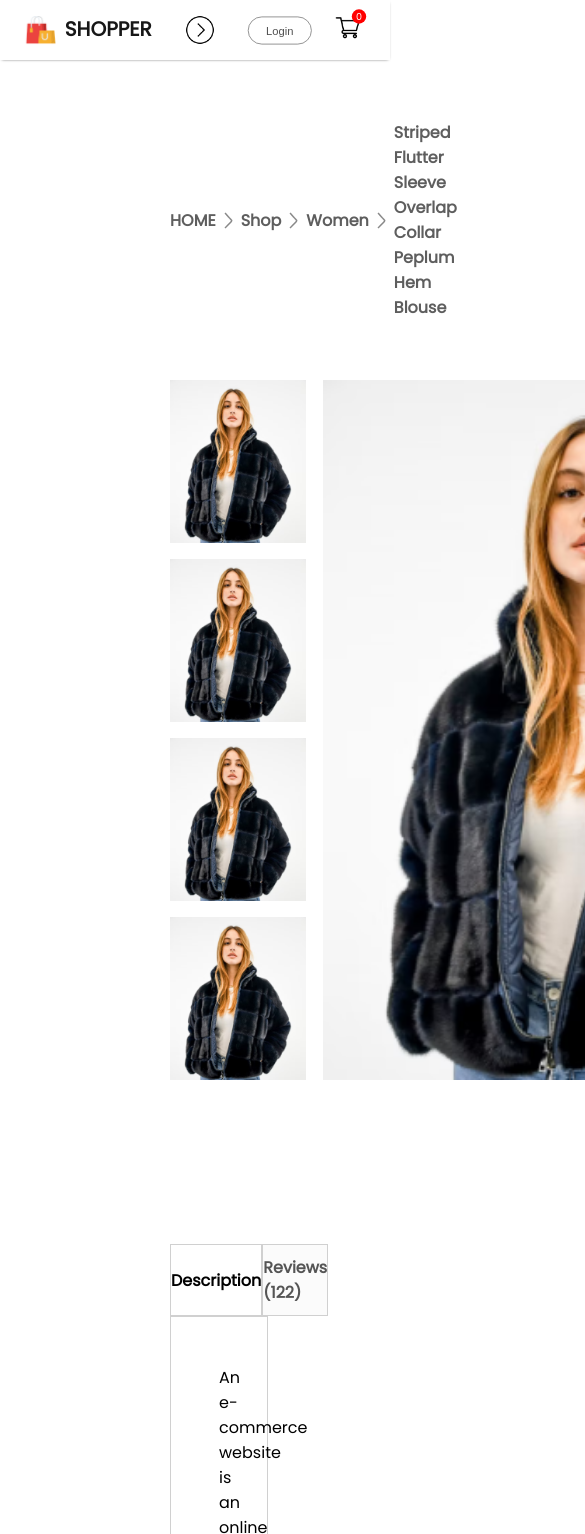
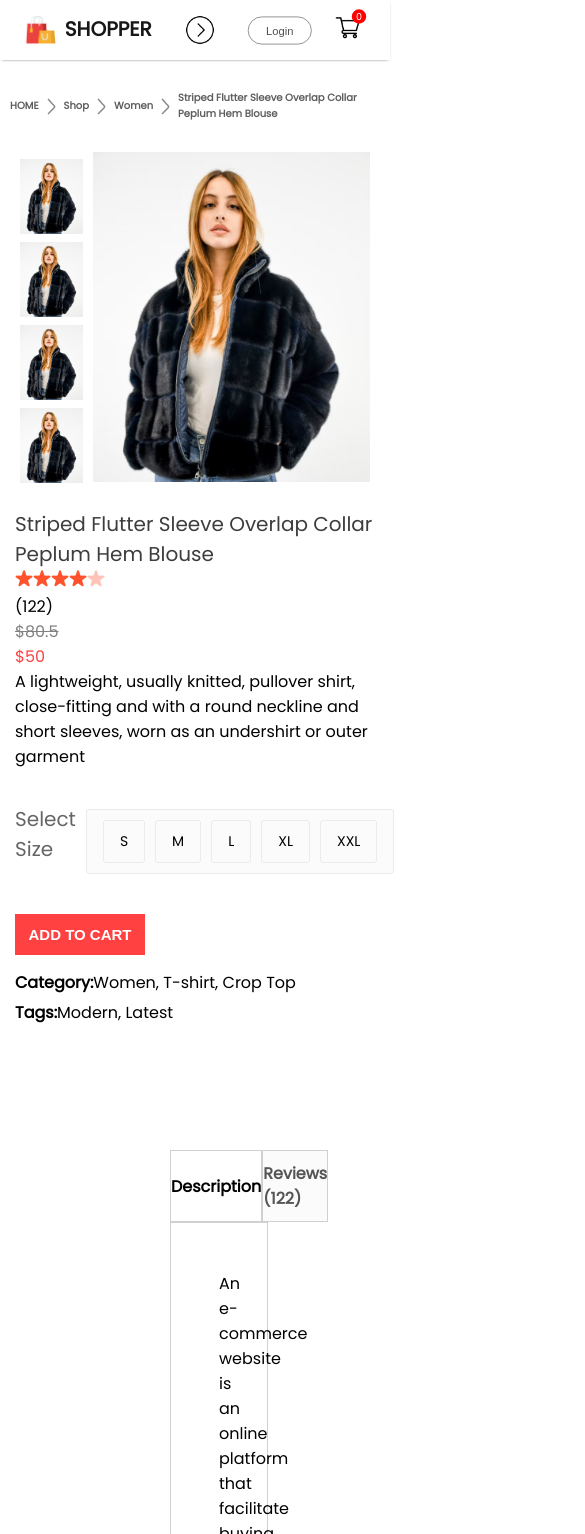
Before and after one commit to EngrMunir/e-commerce, a React (Vite) app: page /product/1 in a window 390 px wide. Shown: the top 1534 px of the page, 585 px wide, since content can reach past the window. Built offline with nearby package versions, Linux system fonts and the light colour scheme.

Commit message:
display product page fully responsive

```diff
--- a/src/Components/Breadcrums/Breadcrum.css
+++ b/src/Components/Breadcrums/Breadcrum.css
@@ -7,3 +7,28 @@
     margin: 60px 170px;
     text-transform: capitalize;
 }
+
+@media(max-width:1280px){
+    .breadcrum{
+        margin: 30px 50px;
+        font-size: 14px;
+    }
+
+}
+@media(max-width:1024px){
+    .breadcrum{
+        margin: 30px 30px;
+        font-size: 13px;
+    }
+}
+@media(max-width:800px){
+    .breadcrum{
+        margin: 30px 10px;
+        font-size: 12px;
+    }
+}
+@media(max-width:500px){
+    .breadcrum{
+        font-size: 10px;
+    }
+}
--- a/src/Components/ProductDisplay/ProductDisplay.css
+++ b/src/Components/ProductDisplay/ProductDisplay.css
@@ -92,3 +92,188 @@
 .productdisplay-right-category span{
     font-weight: 600;
 }
+@media(max-width:1280px){
+    .productdisplay{
+        margin: 0px 60px;
+    }
+    .productdisplay-left{
+        gap: 10px;
+    }
+    .productdisplay-img-list{
+        gap: 10px;
+    }
+    .productdisplay-img-list img{
+        height: 120px;
+    }
+    .productdisplay-main-img{
+        width: auto;
+        height: 510px;
+    }
+    .productdisplay-right{
+        margin: 0px 30px;
+    }
+    .productdisplay-right h1{
+        font-size: 22px;
+    }
+    .productdisplay-right-stars{
+        gap: 3px;
+        font-size: 13px;
+    }
+    .productdisplay-right-prices{
+        margin: 10px 0px;
+        font-size: 18px;
+    }
+    .productdiplay-right-description{
+        font-size: 13px;
+    }
+    .productdisplay-right-size h1{
+        margin-top: 20px;
+        font-size: 20px;
+    }
+    .productdisplay-right-size div{
+        padding: 14px 20px;
+    }
+    .productdisplay-right button{
+        width: 150px;
+        padding: 15px 0px;
+        margin-bottom: 20px;
+    }
+    .productdisplay-right-category{
+        margin-top: 5px;
+        font-size: 14px;
+    }
+}
+@media(max-width:1024px){
+    .productdisplay{
+        margin: 0px 30px;
+    }
+    .productdisplay-left{
+        gap: 5px;
+    }
+    .productdisplay-img-list img{
+        height: 80px;
+    }
+    .productdisplay-main-img{
+        height: 350px;
+    }
+    .productdisplay-right h1{
+        font-size: 18px;
+    }
+    .productdisplay-right-stars img{
+        width: 15px;
+    }
+    .productdiplay-right-description{
+        font-size: 12px;
+    }
+    .productdisplay-right-size{
+        margin-top:10px 0px ;
+    }
+    .productdisplay-right-size div{
+        padding: 10px 16px;
+        font-size: 12px;
+    }
+    .productdisplay-right button{
+        width: 120px;
+        padding: 10px 0px;
+        margin-bottom: 10px;
+        font-size: 14px;
+    }
+    .productdisplay-right-category{
+        font-size: 12px;
+    }
+}
+
+@media(max-width:800px){
+    .productdisplay{
+        margin: 0px 10px;
+    }
+    .productdisplay-left{
+        gap: 0px;
+        flex-direction: column-reverse;
+        align-items: center;
+    }
+    .productdisplay-img-list{
+        flex-direction: row;
+        gap: 6px;
+    }
+    .productdisplay-img-list img{
+        height: 70px;
+    }
+    .productdisplay-main-img{
+        height: 300px;
+    }
+    .productdisplay-right h1{
+        font-size: 14px;
+    }
+    .productdisplay-right-stars img{
+        width: 13px;
+    }
+    .productdiplay-right-description{
+        font-size: 10px;
+    }
+    .productdisplay-right-size h1{
+        margin-top: 10px 0px;
+    }
+    .productdisplay-right-size{
+        margin-top:10px;
+        gap: 5px;
+    }
+    .productdisplay-right-size div{
+        padding: 4px 11px;
+    }
+    .productdisplay-right button{
+        width: 100px;
+        font-size: 12px;
+    }
+    .productdisplay-right-category{
+        font-size: 10px;
+    }
+}
+
+@media(max-width:500px){
+    .productdisplay{
+        flex-direction: column;
+    }
+    .productdisplay-left{
+        gap: 10px;
+        flex-direction: row;
+        margin: auto;
+    }
+    .productdisplay-img-list{
+        flex-direction: column;
+        gap: 8px;
+    }
+    .productdisplay-img-list img{
+        height: 75px;
+    }
+    .productdisplay-main-img{
+        height: 330px;
+    }
+    .productdisplay-right{
+        margin: 5px;
+    }
+    .productdisplay-right h1{
+        margin-top: 15px;
+        font-size: 20px;
+        font-weight: 500;
+    }
+    .productdisplay-right-stars img{
+        width: 15px;
+    }
+    .productdisplay-right-size{
+        gap:10px;
+        margin: 20px 0px;
+    }
+    .productdisplay-right-size div{
+        padding: 10px 16px;
+        font-size: 14px;
+    }
+    .productdisplay-right button{
+        width: 130px;
+        font-size: 15px;
+        padding: 12px 0px;
+    }
+    .productdisplay-right-category{
+        font-size: 16px;
+    }
+}
```
